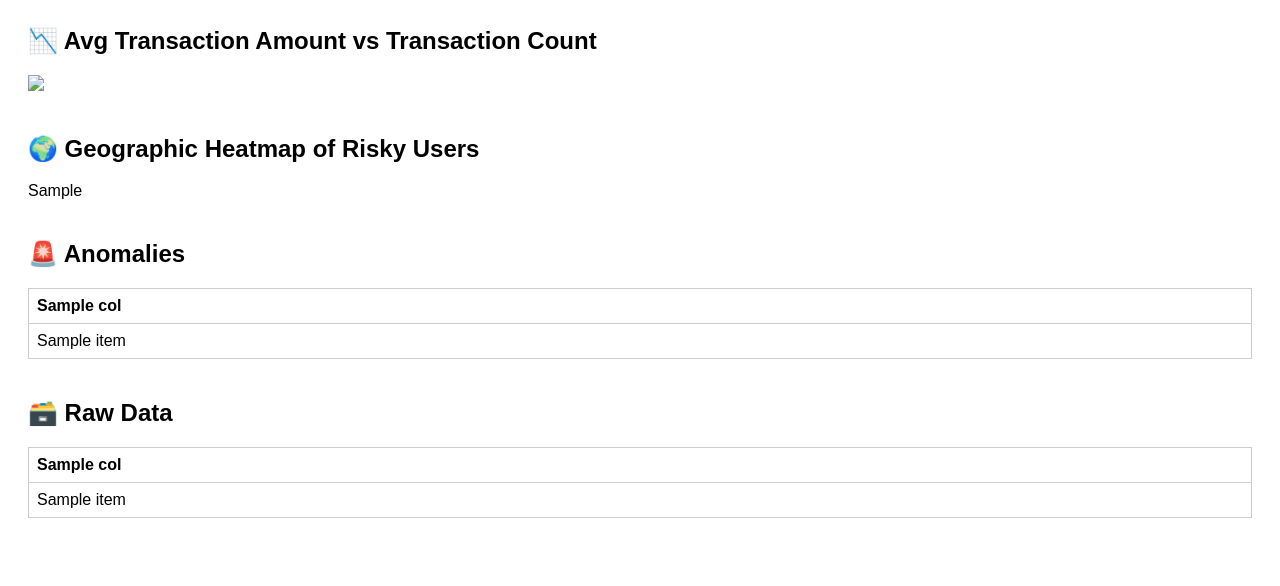
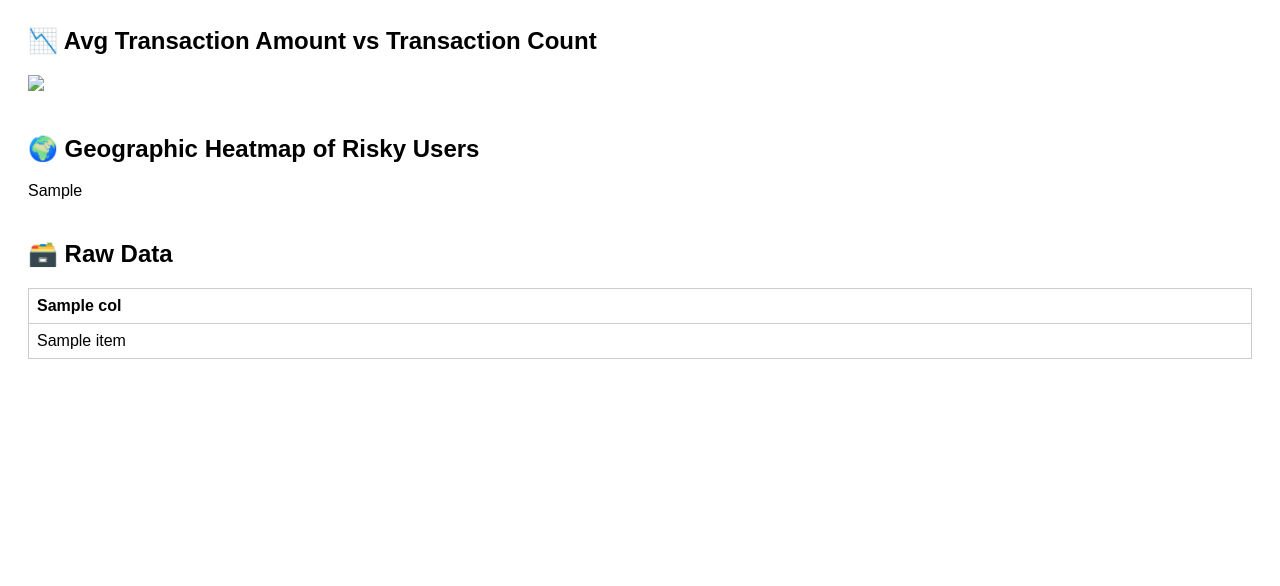
Before and after one commit to Charlotte111-evaso/Compliance-Risk-Radar, a Flask app: template Compliance-Dashboard/templates/dashboard.html in a window 1280 px wide. Shown: the part 337-923 px from the top of the page. After the commit the page ends 696 px from the top, so only its background shows below. Run offline with Flask 3, Linux system fonts and the light colour scheme; the template is opened without the code that fills it: most values are stand-ins (such as "Sample title", 1, 10 or a date in 2020).

Commit message:
Add files via upload

```diff
--- a/Compliance-Dashboard/templates/dashboard.html
+++ b/Compliance-Dashboard/templates/dashboard.html
@@ -45,28 +45,6 @@
     </div>
 
     <div class="section">
-        <h2>🚨 Anomalies</h2>
-        <table>
-            <thead>
-                <tr>
-                    {% for col in anomaly_df.columns %}
-                    <th>{{ col }}</th>
-                    {% endfor %}
-                </tr>
-            </thead>
-            <tbody>
-                {% for _, row in anomaly_df.iterrows() %}
-                <tr>
-                    {% for item in row %}
-                    <td>{{ item }}</td>
-                    {% endfor %}
-                </tr>
-                {% endfor %}
-            </tbody>
-        </table>
-    </div>
-
-    <div class="section">
         <h2>🗃️ Raw Data</h2>
         <table>
             <thead>
@@ -88,3 +66,4 @@
         </table>
     </div>
 </body>
+</html>
```
